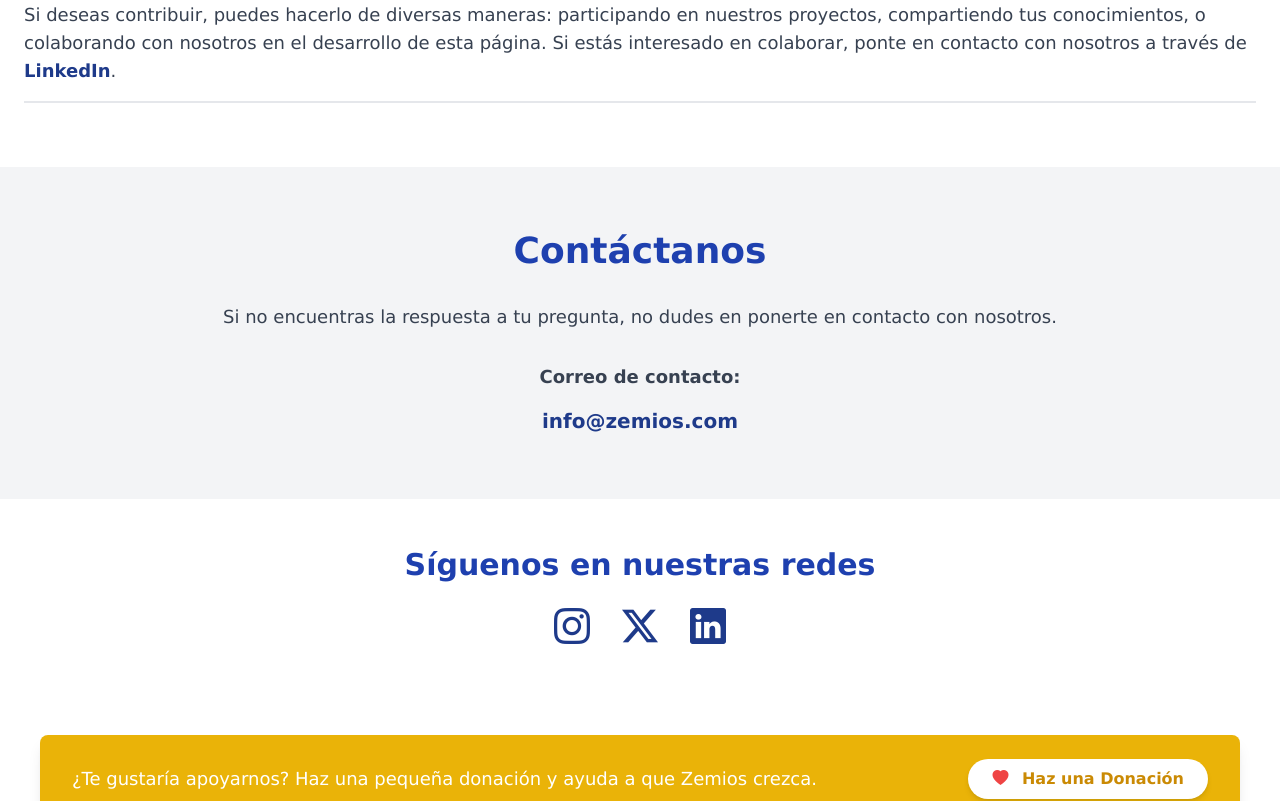
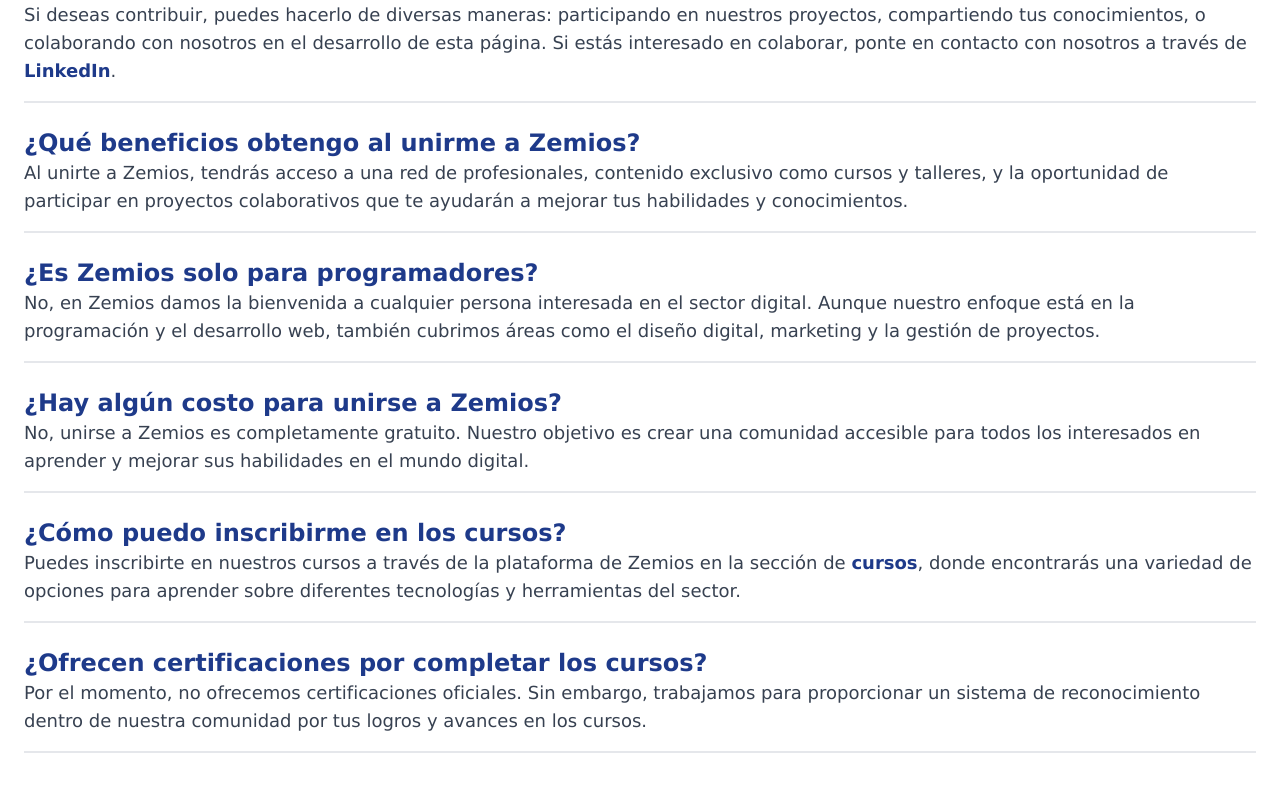
Before and after one commit to eliceoflmov72/Atlas, an Angular app: page /help in a window 1280 px wide. Shown: the part 969-1770 px from the top of the page. Built offline with nearby package versions, Linux system fonts and the light colour scheme.

Commit message:
added more FQ

```diff
--- a/src/app/pages/help/help.component.html
+++ b/src/app/pages/help/help.component.html
@@ -67,6 +67,62 @@
           >.
         </p>
       </div>
+      <div class="border-b-2 border-gray-200 pb-4">
+        <h3 class="text-2xl font-semibold text-blue-900">
+          ¿Qué beneficios obtengo al unirme a Zemios?
+        </h3>
+        <p class="text-lg text-gray-700">
+          Al unirte a Zemios, tendrás acceso a una red de profesionales,
+          contenido exclusivo como cursos y talleres, y la oportunidad de
+          participar en proyectos colaborativos que te ayudarán a mejorar
+          tus habilidades y conocimientos.
+        </p>
+      </div>
+
+      <div class="border-b-2 border-gray-200 pb-4">
+        <h3 class="text-2xl font-semibold text-blue-900">
+          ¿Es Zemios solo para programadores?
+        </h3>
+        <p class="text-lg text-gray-700">
+          No, en Zemios damos la bienvenida a cualquier persona interesada en
+          el sector digital. Aunque nuestro enfoque está en la programación
+          y el desarrollo web, también cubrimos áreas como el diseño digital,
+          marketing y la gestión de proyectos.
+        </p>
+      </div>
+
+      <div class="border-b-2 border-gray-200 pb-4">
+        <h3 class="text-2xl font-semibold text-blue-900">
+          ¿Hay algún costo para unirse a Zemios?
+        </h3>
+        <p class="text-lg text-gray-700">
+          No, unirse a Zemios es completamente gratuito. Nuestro objetivo es
+          crear una comunidad accesible para todos los interesados en aprender
+          y mejorar sus habilidades en el mundo digital.
+        </p>
+      </div>
+
+      <div class="border-b-2 border-gray-200 pb-4">
+        <h3 class="text-2xl font-semibold text-blue-900">
+          ¿Cómo puedo inscribirme en los cursos?
+        </h3>
+        <p class="text-lg text-gray-700">
+          Puedes inscribirte en nuestros cursos a través de la plataforma de Zemios
+          en la sección de <a routerLink="/learning" class="font-bold text-blue-900 hover:underline">cursos</a>, donde encontrarás una variedad de opciones para aprender
+          sobre diferentes tecnologías y herramientas del sector.
+        </p>
+      </div>
+
+      <div class="border-b-2 border-gray-200 pb-4">
+        <h3 class="text-2xl font-semibold text-blue-900">
+          ¿Ofrecen certificaciones por completar los cursos?
+        </h3>
+        <p class="text-lg text-gray-700">
+          Por el momento, no ofrecemos certificaciones oficiales. Sin embargo,
+          trabajamos para proporcionar un sistema de reconocimiento dentro
+          de nuestra comunidad por tus logros y avances en los cursos.
+        </p>
+      </div>
     </div>
   </div>
 
```
